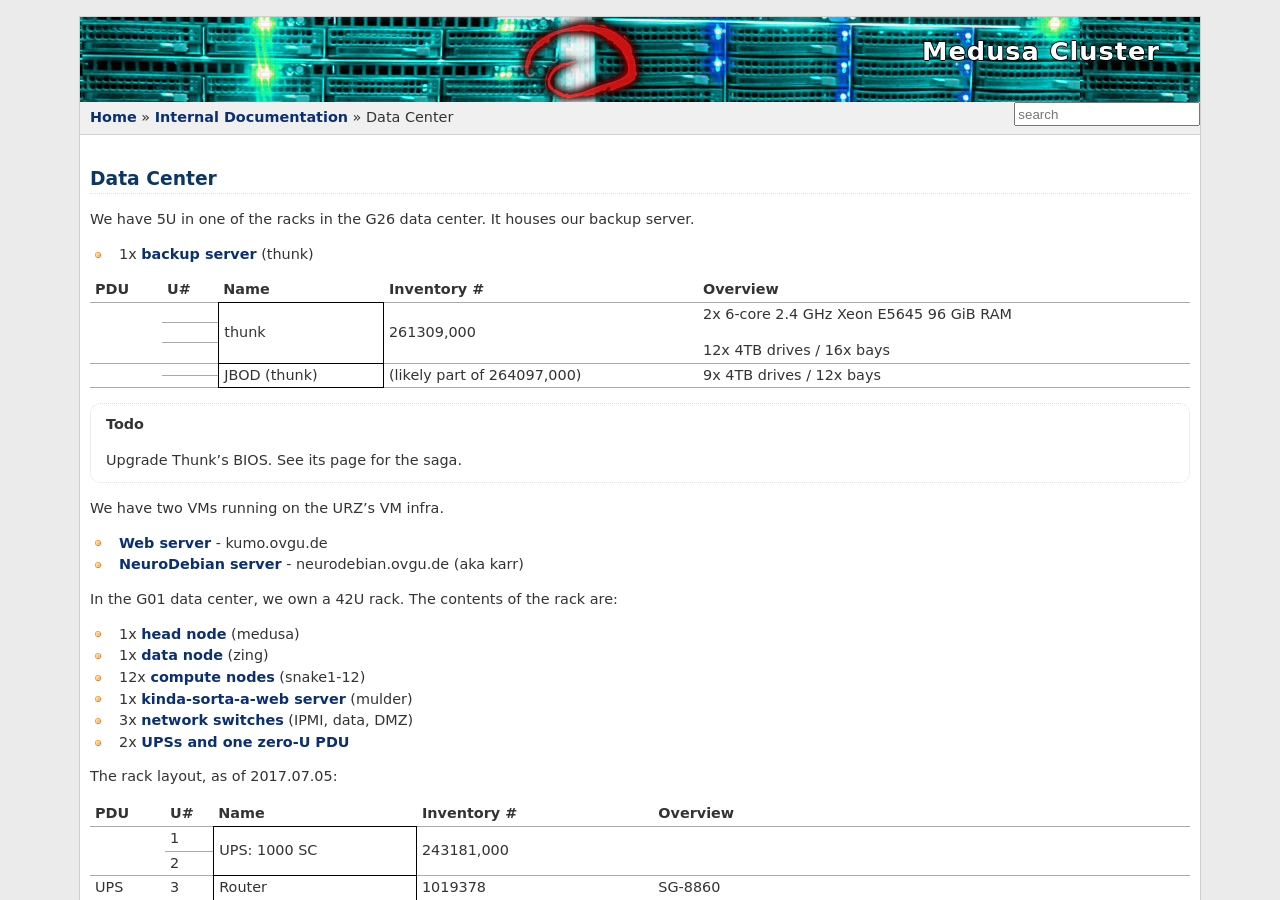
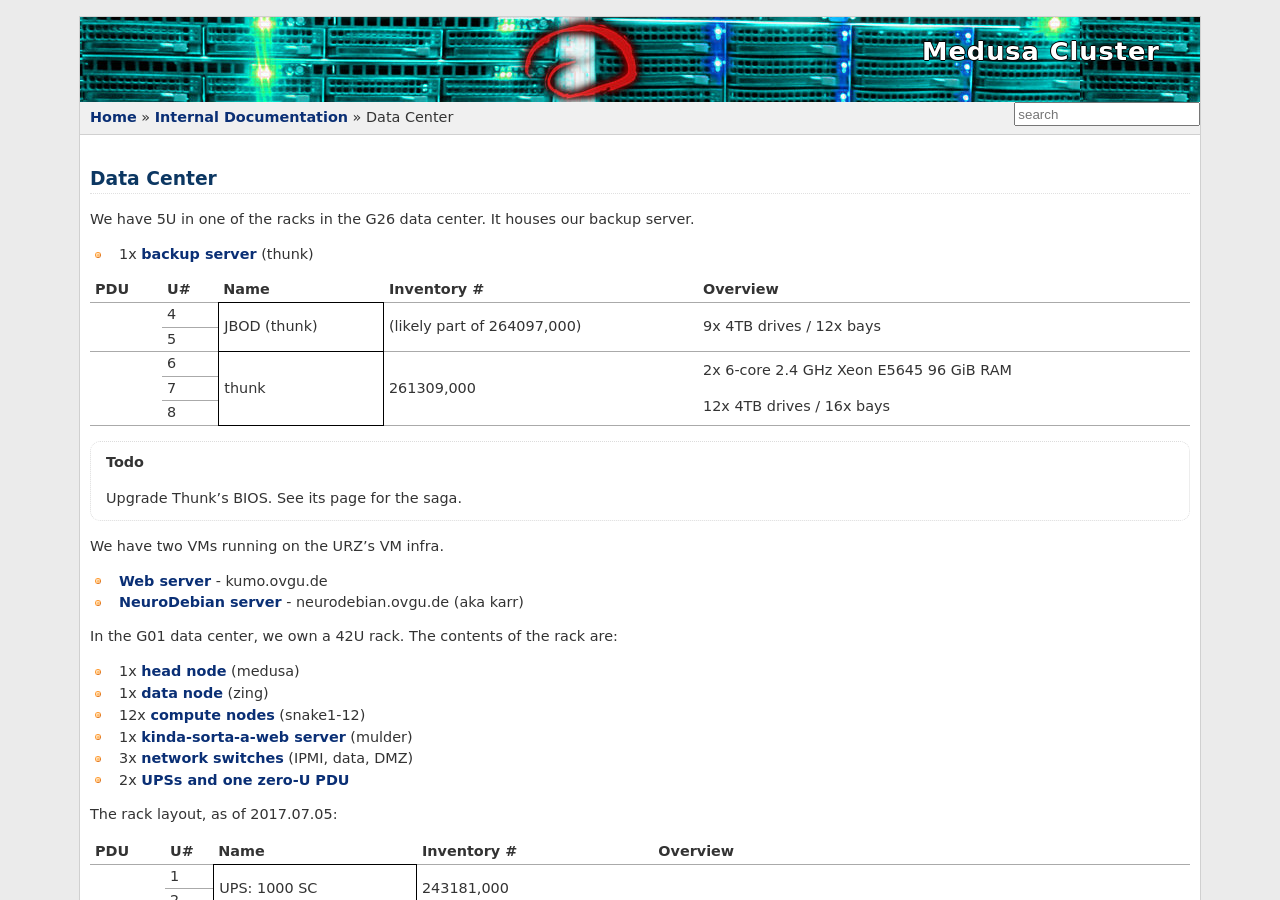
Before and after one commit to psychoinformatics-de/ipsy-docs, a Sphinx documentation site: the page built from source/internal/data_center/index.rst, in a window 1280 px wide and 900 px high. Built offline with Sphinx 7.4.7, drawn with Linux system fonts in a browser that asks for light colours; formulas are drawn with MathJax 3.

Commit message:
thunk is in G26; add U #s

```diff
--- a/source/internal/data_center/index.rst
+++ b/source/internal/data_center/index.rst
@@ -14,15 +14,15 @@ server.
 +-----+----+-----------------+-------------+-----------------------------------+
 | PDU | U# | Name            | Inventory # | Overview                          |
 +=====+====+=================+=============+===================================+
-|     |    |                 |             |                                   |
+|     | 4  |                 | (likely     | 9x 4TB drives / 12x bays          |
++     +----+ JBOD (thunk)    | part of     |                                   |
+|     | 5  |                 | 264097,000) |                                   |
++-----+----+-----------------+-------------+-----------------------------------+
+|     | 6  |                 |             |                                   |
 +     +----+                 | 261309,000  | 2x 6-core 2.4 GHz Xeon E5645      |
-|     |    | thunk           |             | 96 GiB RAM                        |
+|     | 7  | thunk           |             | 96 GiB RAM                        |
 +     +----+                 |             |                                   |
-|     |    |                 |             | 12x 4TB drives / 16x bays         |
-+-----+----+-----------------+-------------+-----------------------------------+
-|     |    |                 | (likely     | 9x 4TB drives / 12x bays          |
-+     +----+ JBOD (thunk)    | part of     |                                   |
-|     |    |                 | 264097,000) |                                   |
+|     | 8  |                 |             | 12x 4TB drives / 16x bays         |
 +-----+----+-----------------+-------------+-----------------------------------+
 
 
```
